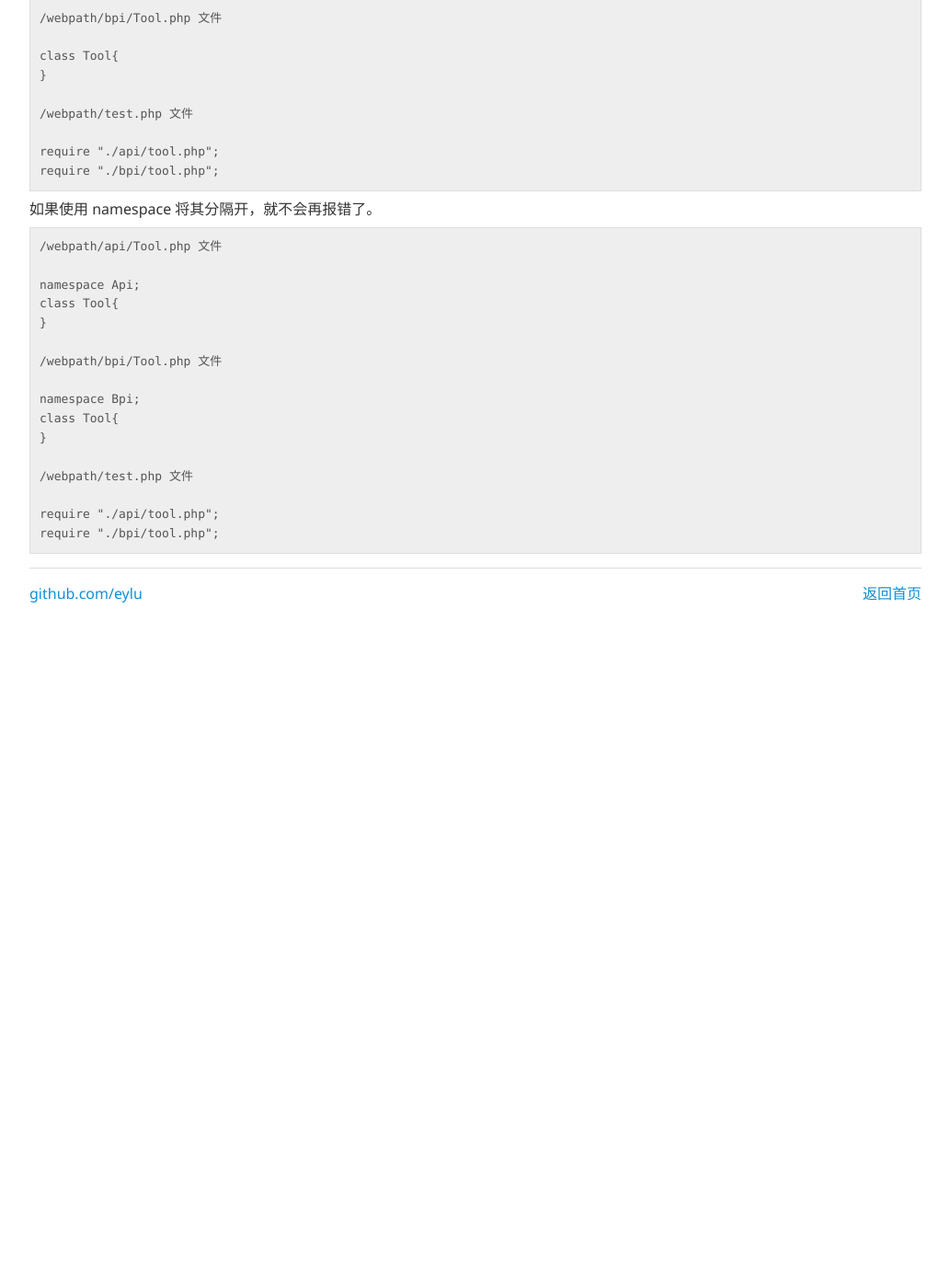
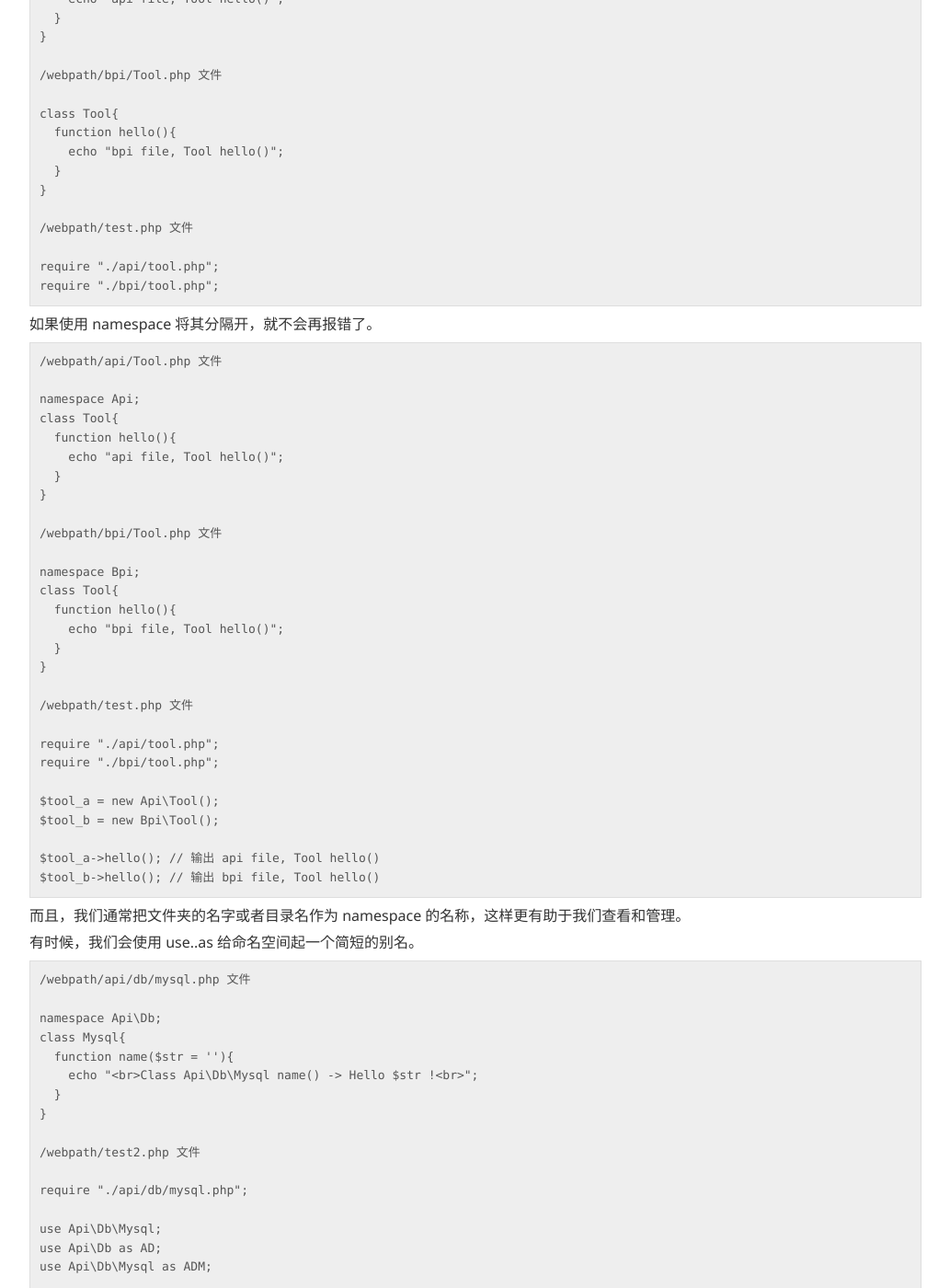
Before and after one commit to eylu/eylu.github.io, a Jekyll site: the page built from _posts/2015-04-25-phpnamespace.md, in a window 1280 px wide and 1400 px high, scrolled down 398 px. Shown: the whole window at 92% size, without its empty margins (123-1156 px from the left). Built offline with Jekyll 4.4.1, drawn with Linux system fonts in a browser that asks for light colours; Markdown is read by kramdown in place of the engine named in the settings; before the commit the page ends 1072 px from its top, so only the background shows below that; some of the changed text lies outside the part shown.

Commit message:
php namespace

````diff
--- a/_posts/2015-04-25-phpnamespace.md
+++ b/_posts/2015-04-25-phpnamespace.md
@@ -17,11 +17,17 @@ category: php
 /webpath/api/Tool.php 文件
 
 class Tool{
+  function hello(){
+    echo "api file, Tool hello()";
+  }
 }
 
 /webpath/bpi/Tool.php 文件
 
 class Tool{
+  function hello(){
+    echo "bpi file, Tool hello()";
+  }
 }
 
 /webpath/test.php 文件
@@ -37,16 +43,59 @@ require "./bpi/tool.php";
 
 namespace Api;
 class Tool{
+  function hello(){
+    echo "api file, Tool hello()";
+  }
 }
 
 /webpath/bpi/Tool.php 文件
 
 namespace Bpi;
 class Tool{
+  function hello(){
+    echo "bpi file, Tool hello()";
+  }
 }
 
 /webpath/test.php 文件
 
 require "./api/tool.php";
 require "./bpi/tool.php";
+
+$tool_a = new Api\Tool();
+$tool_b = new Bpi\Tool();
+
+$tool_a->hello(); // 输出 api file, Tool hello()
+$tool_b->hello(); // 输出 bpi file, Tool hello()
 ```
+
+而且，我们通常把文件夹的名字或者目录名作为 namespace 的名称，这样更有助于我们查看和管理。
+
+有时候，我们会使用 use..as 给命名空间起一个简短的别名。
+
+```
+/webpath/api/db/mysql.php 文件
+
+namespace Api\Db;
+class Mysql{
+  function name($str = ''){
+    echo "<br>Class Api\Db\Mysql name() -> Hello $str !<br>";
+  }
+}
+
+/webpath/test2.php 文件
+
+require "./api/db/mysql.php";
+
+use Api\Db\Mysql;
+use Api\Db as AD;
+use Api\Db\Mysql as ADM;
+
+$db = new Api\Db\Mysql();
+$db2 = new AD\Mysql();
+$db3 = new ADM();
+
+echo $db->name('world');  // 输出 Class Api\Db\Mysql name() -> Hello world !
+echo $db2->name('world 2');  // 输出 Class Api\Db\Mysql name() -> Hello world 2!
+echo $db3->name('world 3')  // 输出 Class Api\Db\Mysql name() -> Hello world 3!
+```
````
Also changed, not shown: archive.html (+4 -3 lines).
